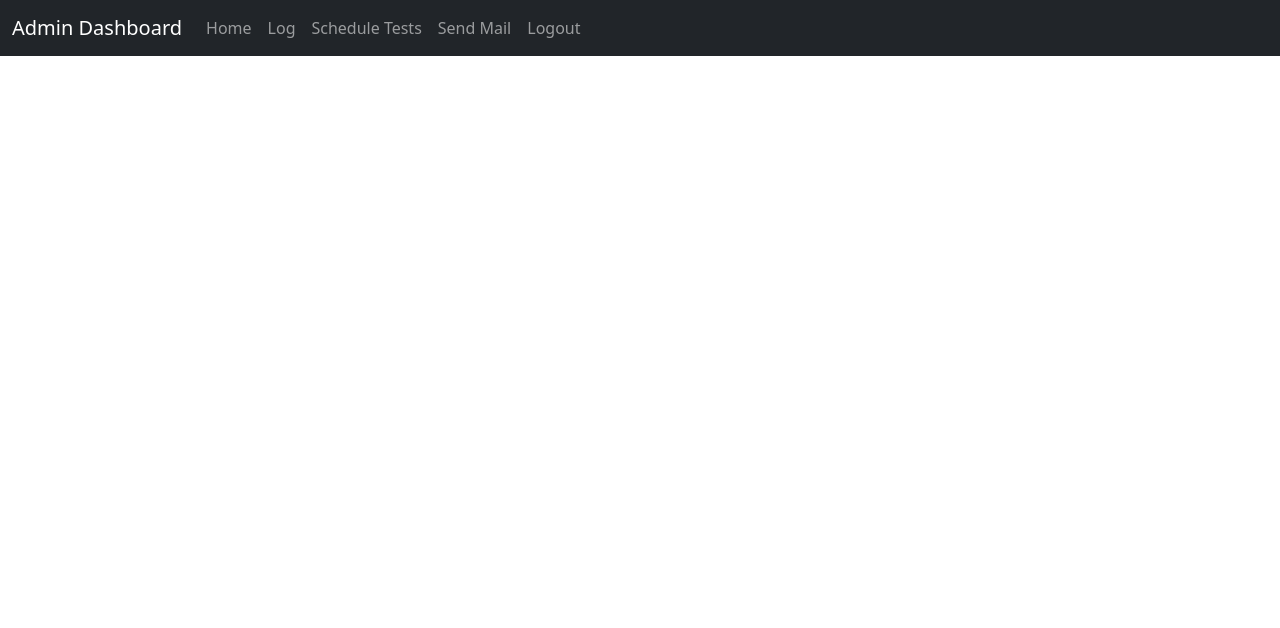
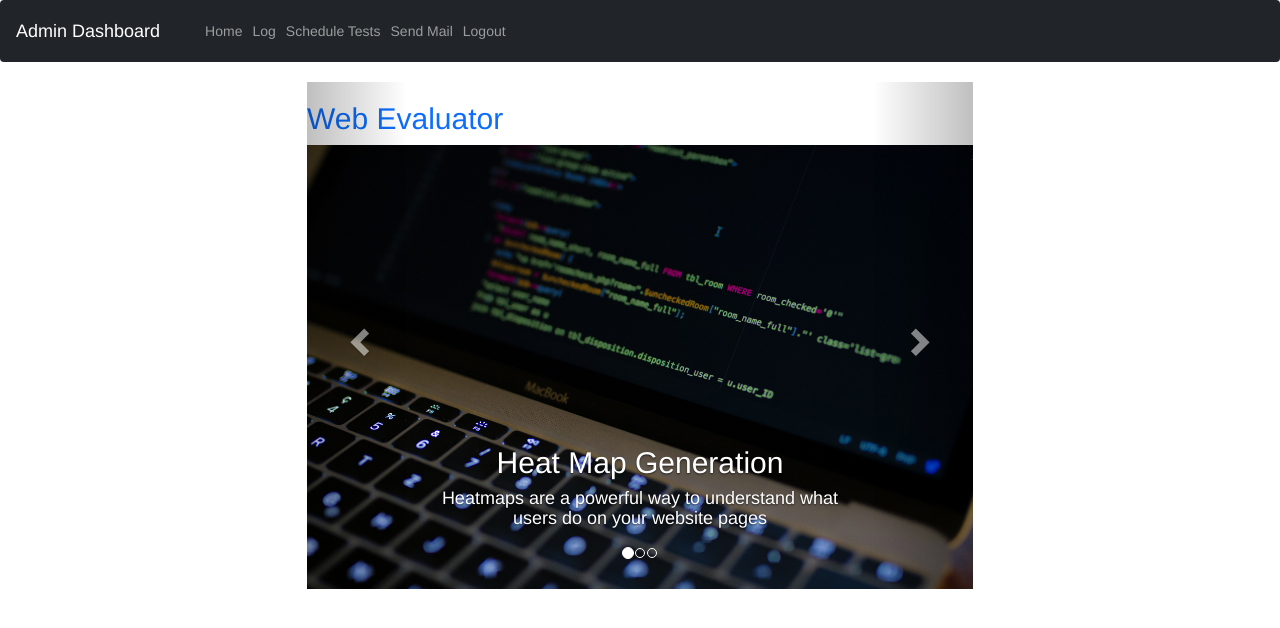
Before and after one commit to soumodiptab/web-evaluator, a Flask app: page /dashboard_admin in a window 1280 px wide. Shown: the top 628 px of the page. Run offline with Flask 2, Linux system fonts and the light colour scheme; a user stored in the database is signed in; some libraries are stand-ins or nearby versions.

Commit message:
styling for admin dashboard page

```diff
--- a/templates/dashboard_admin.html
+++ b/templates/dashboard_admin.html
@@ -6,6 +6,10 @@
 {% block styles %}
 {{super()}}
 <link rel="stylesheet" href="{{url_for('.static', filename='dashboard.css')}}">
+<link rel="stylesheet" href="https://maxcdn.bootstrapcdn.com/bootstrap/3.4.1/css/bootstrap.min.css">
+
+<script src="https://ajax.googleapis.com/ajax/libs/jquery/3.5.1/jquery.min.js"></script>
+<script src="https://maxcdn.bootstrapcdn.com/bootstrap/3.4.1/js/bootstrap.min.js"></script>
 {% endblock %}
 
 {% block content %}
@@ -53,6 +57,54 @@
         </div>
     </div>
 </nav>
+<div class="container">
+
+    <div id="myCarousel" class="carousel slide" data-ride="carousel" style="height: 50%;width: 60%;align-content: center;margin: auto;">
+      <!-- Indicators -->
+      <h2 class="text-primary">Web Evaluator</h2>
+      <ol class="carousel-indicators">
+        <li data-target="#myCarousel" data-slide-to="0" class="active"></li>
+        <li data-target="#myCarousel" data-slide-to="1"></li>
+        <li data-target="#myCarousel" data-slide-to="2"></li>
+      </ol>
+
+      <!-- Wrapper for slides -->
+      <div class="carousel-inner">
+        <div class="item active">
+          <img src="{{url_for('static', filename='images/img1.jpg')}}" alt="Los Angeles">
+          <div class="carousel-caption d-none d-md-block">
+            <h2>Heat Map Generation</h2>
+            <h4>Heatmaps are a powerful way to understand what users do on your website pages</h4>
+          </div>
+        </div>
+
+        <div class="item">
+          <img src="{{url_for('static', filename='images/img2.jpg')}}" alt="Chicago" >
+          <div class="carousel-caption d-none d-md-block">
+            <h2>Understand how users behave on your site</h2>
+          </div>
+        </div>
+
+        <div class="item">
+          <img src="{{url_for('static', filename='images/img3.jpg')}}" alt="New york" >
+          <div class="carousel-caption d-none d-md-block">
+
+            <!-- <h3 class="text-warning">Map the user journey to spot patterns and trends. </h3> -->
+          </div>
+        </div>
+      </div>
+
+      <!-- Left and right controls -->
+      <a class="left carousel-control" href="#myCarousel" data-slide="prev">
+        <span class="glyphicon glyphicon-chevron-left"></span>
+        <span class="sr-only">Previous</span>
+      </a>
+      <a class="right carousel-control" href="#myCarousel" data-slide="next">
+        <span class="glyphicon glyphicon-chevron-right"></span>
+        <span class="sr-only">Next</span>
+      </a>
+    </div>
+  </div>
 {% block admincontent %}
 {% endblock admincontent %}
 {% endblock %}
```
